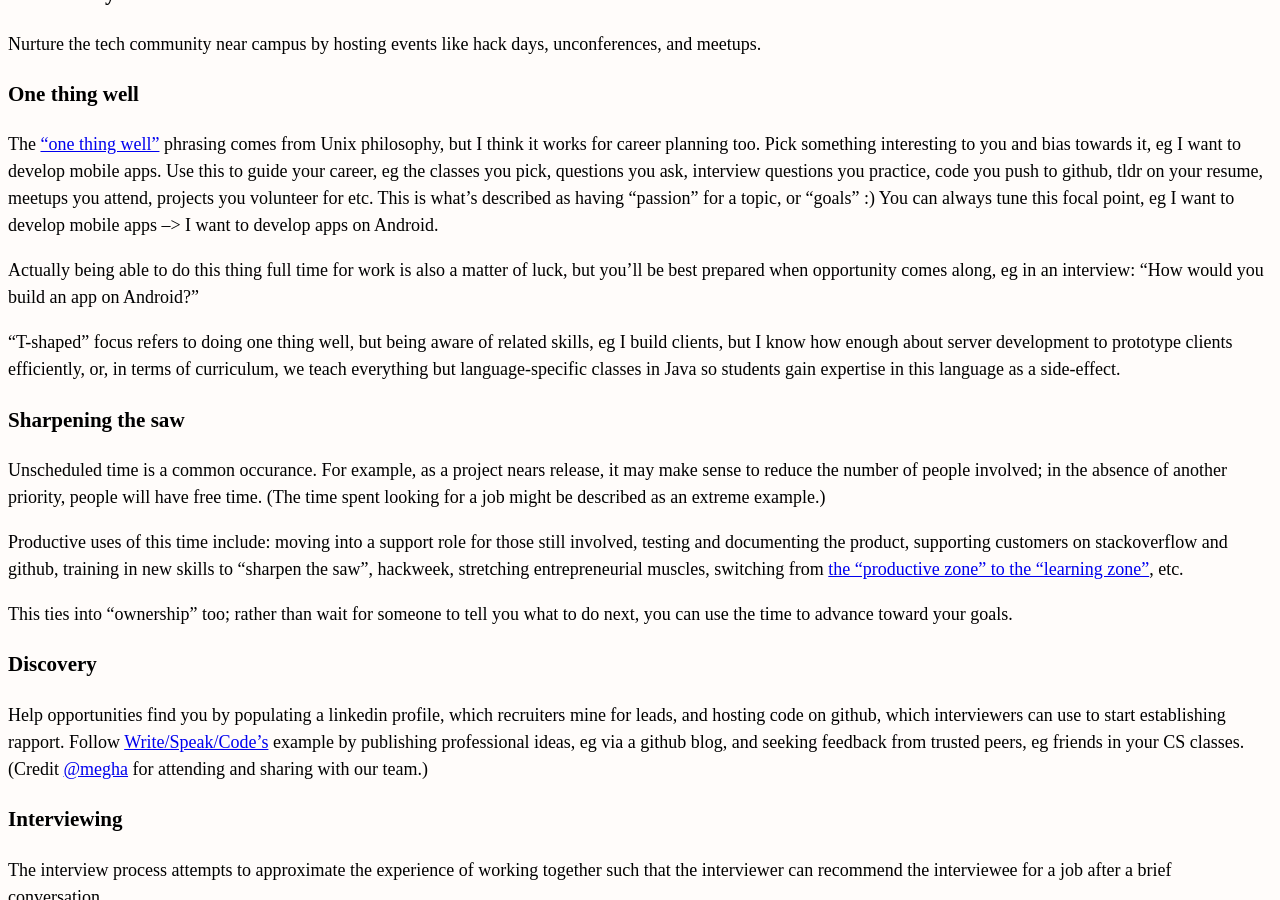
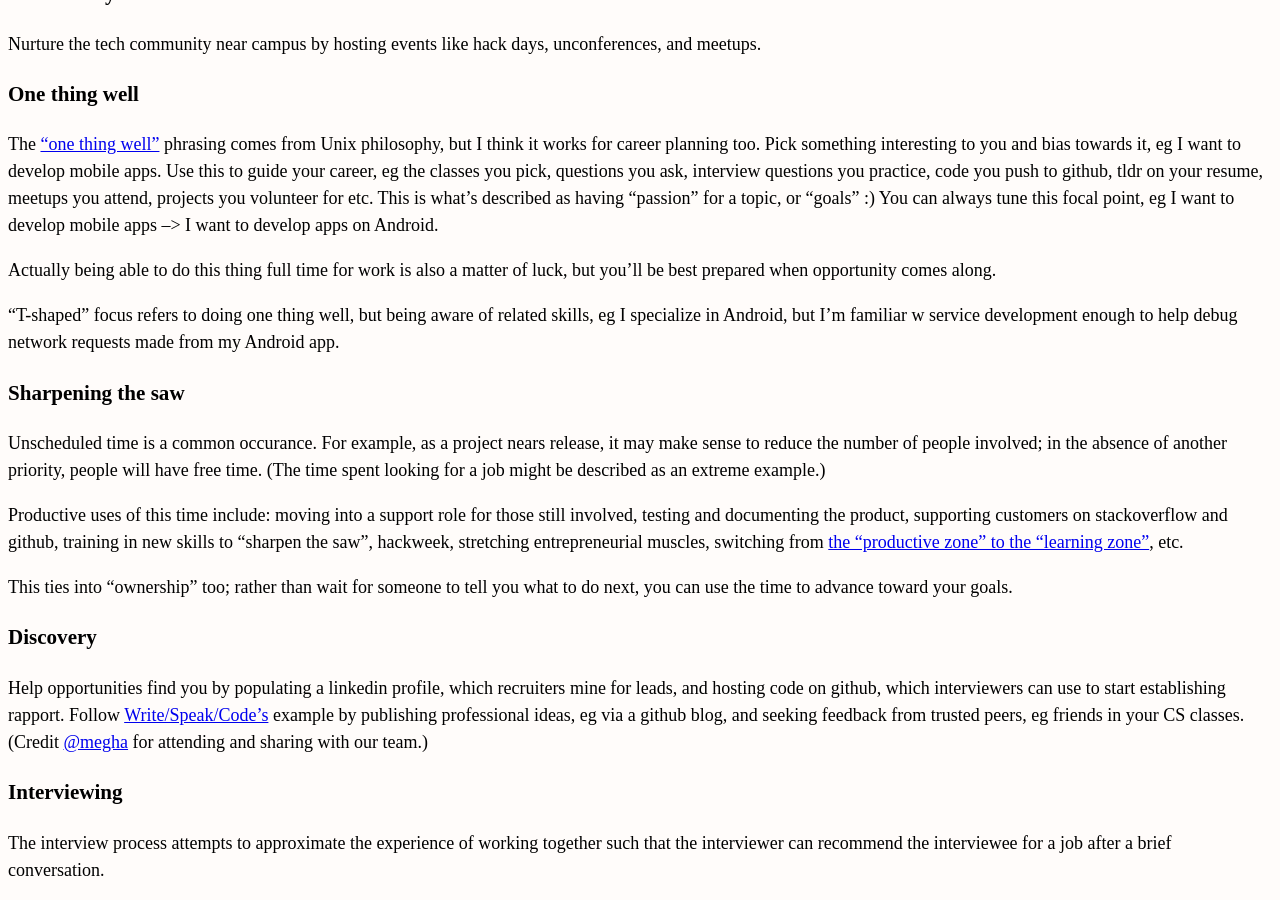
Before and after one commit to erikeldridge/erikeldridge.github.com, a Jekyll site: the page built from _posts/2013-03-21-academic-advisory.md, in a window 1280 px wide and 900 px high, scrolled down 950 px. Built offline with Jekyll 4.4.1, drawn with Linux system fonts in a browser that asks for light colours; nearby versions of some CDN libraries.

Commit message:
Clarify one-thing-well recommendation

```diff
--- a/_posts/2013-03-21-academic-advisory.md
+++ b/_posts/2013-03-21-academic-advisory.md
@@ -39,9 +39,9 @@ Nurture the tech community near campus by hosting events like hack days, unconfe
 
 The ["one thing well"](https://en.wikipedia.org/wiki/Unix_philosophy#Do_One_Thing_and_Do_It_Well) phrasing comes from Unix philosophy, but I think it works for career planning too. Pick something interesting to you and bias towards it, eg I want to develop mobile apps. Use this to guide your career, eg the classes you pick, questions you ask, interview questions you practice, code you push to github, tldr on your resume, meetups you attend, projects you volunteer for etc. This is what's described as having "passion" for a topic, or "goals" :) You can always tune this focal point, eg I want to develop mobile apps --> I want to develop apps on Android.
 
-Actually being able to do this thing full time for work is also a matter of luck, but you'll be best prepared when opportunity comes along, eg in an interview: "How would you build an app on Android?"
+Actually being able to do this thing full time for work is also a matter of luck, but you'll be best prepared when opportunity comes along.
 
-"T-shaped" focus refers to doing one thing well, but being aware of related skills, eg I build clients, but I know how enough about server development to prototype clients efficiently, or, in terms of curriculum, we teach everything but language-specific classes in Java so students gain expertise in this language as a side-effect.
+"T-shaped" focus refers to doing one thing well, but being aware of related skills, eg I specialize in Android, but I'm familiar w service development enough to help debug network requests made from my Android app.
 
 ### Sharpening the saw
 
```
Also changed, not shown: other parts of _posts/2013-03-21-academic-advisory.md (+1 -1 lines).
